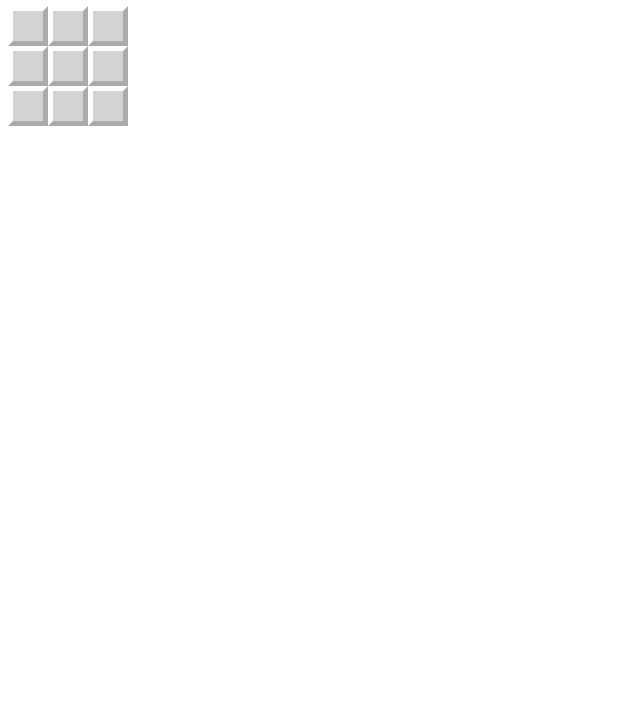
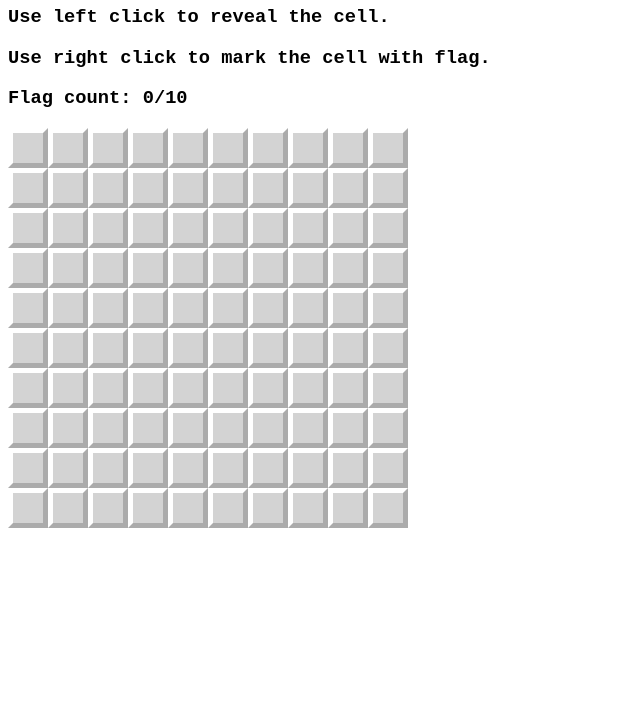
Before and after one commit to dincengincan/minesweeper-js, a plain HTML site: page index.html in a window 1280 px wide. Shown: the part 74-800 px from the top of the page, without its empty margins (0-640 px from the left). Drawn offline with Linux system fonts and the light colour scheme.

Commit message:
limit flag count and add some description

```diff
--- a/index.html
+++ b/index.html
@@ -2,8 +2,13 @@
 <html lang="en">
   <head>
     <meta charset="UTF-8" />
+    <meta name="viewport" content="width=device-width, initial-scale=1.0" />
     <title>Minesweeper</title>
     <style>
+      body {
+        font-family: "Courier New", Courier, monospace;
+      }
+
       * {
         font-weight: bold;
       }
@@ -19,6 +24,9 @@
   </head>
   <body>
     <h1>Minesweeper</h1>
+    <h3>Use left click to reveal the cell.</h3>
+    <h3>Use right click to mark the cell with flag.</h3>
+    <h3 id="flag-count"></h3>
     <div id="grid"></div>
     <br />
     <h2 id="game-result"></h2>
--- a/index.js
+++ b/index.js
@@ -1,6 +1,6 @@
-const rows = 3;
-const columns = 3;
-const mines = 2;
+const rows = 10;
+const columns = 10;
+const mines = 10;
 const gameResults = {
   lose: "lose",
   win: "win",
@@ -14,6 +14,7 @@ let cellData = {};
 const gameContainer = document.querySelector("#grid");
 const restartButton = document.querySelector("#restart");
 const gameResultIndicator = document.querySelector("#game-result");
+const flagCountIndicator = document.querySelector("#flag-count");
 
 function startGame() {
   for (let key in cellData) {
@@ -37,6 +38,7 @@ function startGame() {
 }
 
 function drawButtons() {
+  flagCountIndicator.textContent = `Flag count: ${flaggedCells.size}/${mines}`;
   for (let i = 0; i < rows; i++) {
     const row = document.createElement("div");
     row.style.display = "flex";
@@ -83,9 +85,12 @@ function setFlag(key) {
     flaggedCells.delete(key);
     selectedButton.textContent = "";
   } else {
-    flaggedCells.add(key);
-    selectedButton.textContent = "🚩";
+    if (flaggedCells.size < mines) {
+      flaggedCells.add(key);
+      selectedButton.textContent = "🚩";
+    }
   }
+  flagCountIndicator.textContent = `Flag count: ${flaggedCells.size}/${mines}`;
   return false;
 }
 
```
